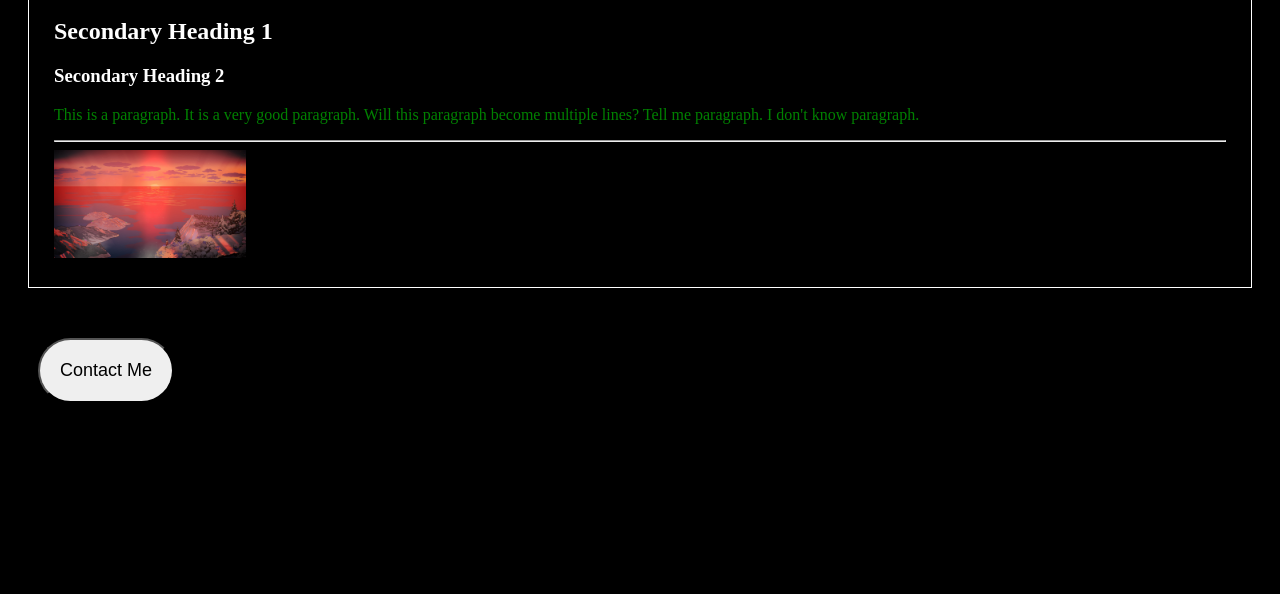
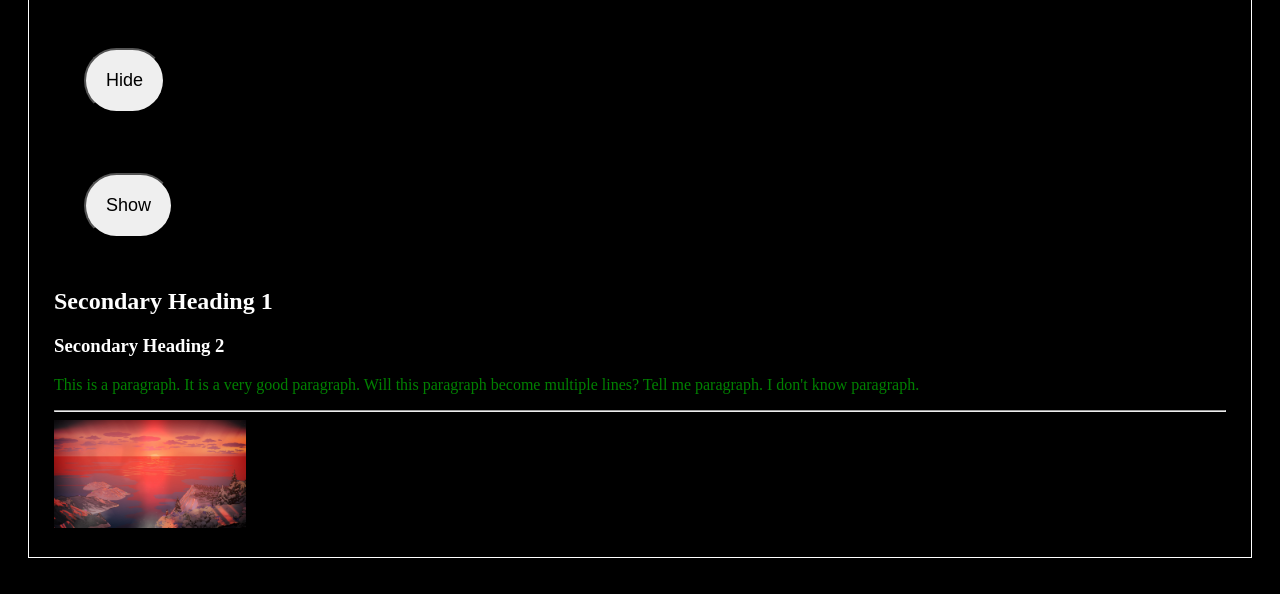
Before and after one commit to aaryan-bahri/ics-web-dev-ec, a plain HTML site: page index.html in a window 1280 px wide. Shown: the part 206-800 px from the top of the page. Drawn offline with Linux system fonts and the light colour scheme.

Commit message:
Attempt Button Fix

```diff
--- a/index.html
+++ b/index.html
@@ -15,8 +15,16 @@
                 <h1 class = "red"> Hello </h1>
                 <h1 class = "blue"> World?</h1>
             <!-- </div> -->
-        <h2> Secondary Heading 1</h2>
-        <h3> Secondary Heading 2</h3>
+        <div>
+            <div>
+                <button id = "hide-button"> Hide </button>
+            </div>
+            <div>
+                <button id = "show-button"> Show </button>
+            </div>
+            <h2 class = "hide-element"> Secondary Heading 1</h2>
+            <h3 class = "hide-element"> Secondary Heading 2</h3>
+        </div>
         <p id="vansh">
             This is a paragraph. It is a very good paragraph.
             Will this paragraph become multiple lines?
@@ -25,9 +33,6 @@
         <hr />
         <img width = "192" height = "108" src="hades_greece.png" alt = "poop!">
     </div>
-    <div>
-        <button id = "contact-button"> Contact Me </button>
-    </div>
     </body>
     <script src = "index.js"></script>
     </script>
--- a/index.js
+++ b/index.js
@@ -1,5 +1,13 @@
-document.getElementById("contact-button").addEventListener("click", function() {
+document.getElementById("hide-button").addEventListener("click", function() {
     // document.body.style="background-color: beige"
-    alert("Contact Soham @ 9885088080")
+    // alert("Contact Soham @ 9885088080")
+    document.getElementById("hide-element").style.display="none";
 
 });
+
+document.getElementById("show-button").addEventListener("click", function() {
+    // document.body.style="background-color: beige"
+    // alert("Contact Soham @ 9885088080")
+    document.getElementById("hide-element").style.display="block";
+
+});
```
